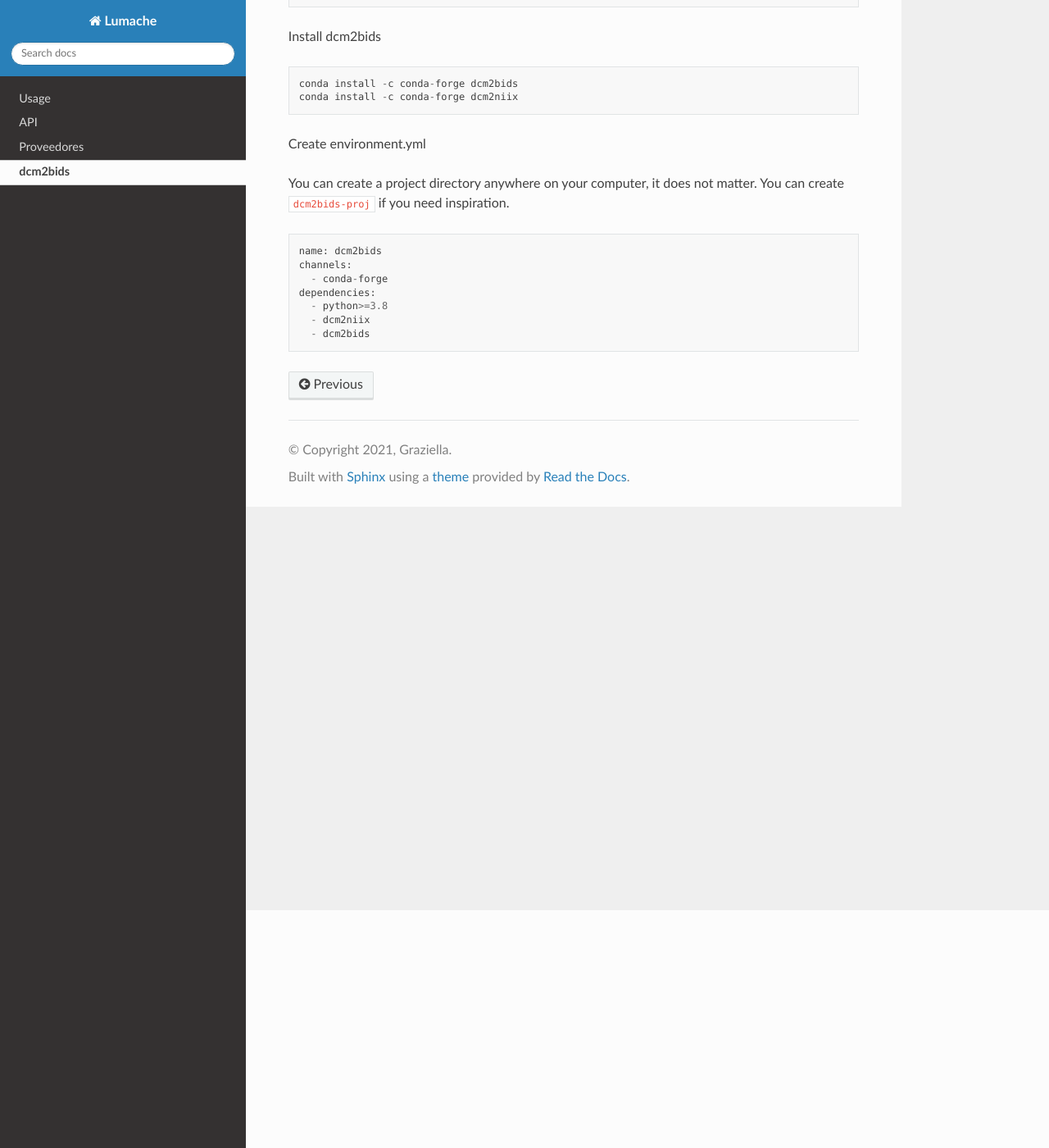
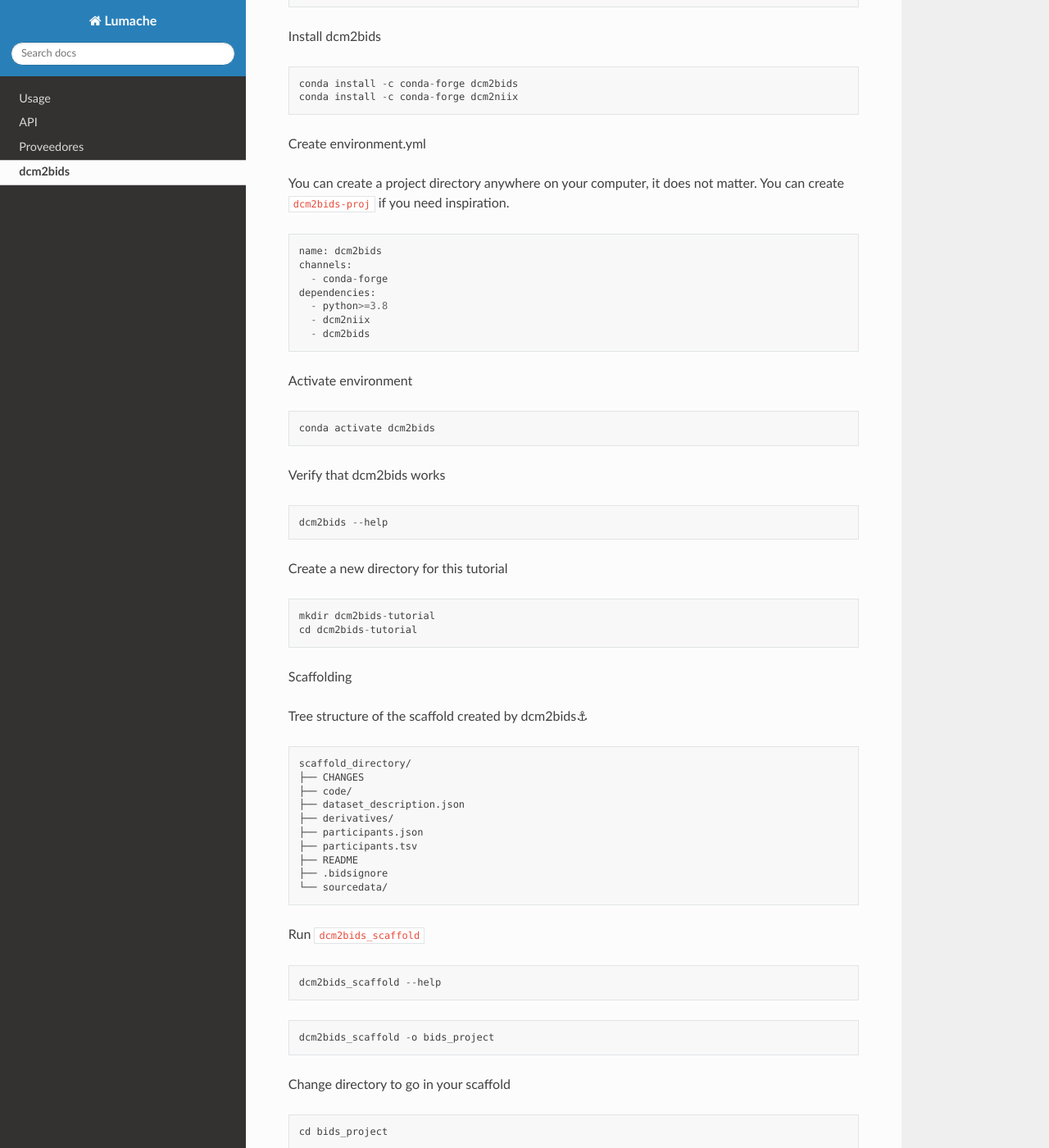
Before and after one commit to matecom57/santosg57-soporte, a Sphinx documentation site: the page built from docs/source/dcm2bids/dcm2bids.rst, in a window 1280 px wide and 1400 px high, scrolled down 290 px. Shown: the whole window at 82% size. Built offline with Sphinx 7.4.7 and the Read the Docs theme 3.1.0, drawn with Linux system fonts in a browser that asks for light colours; some of the changed text lies outside the part shown.

Commit message:
Test comité

```diff
--- a/docs/source/dcm2bids/dcm2bids.rst
+++ b/docs/source/dcm2bids/dcm2bids.rst
@@ -31,3 +31,83 @@ You can create ``dcm2bids-proj`` if you need inspiration.
      - python>=3.8
      - dcm2niix
      - dcm2bids
+
+Activate environment
+
+.. code:: Python
+
+   conda activate dcm2bids
+
+Verify that dcm2bids works
+
+.. code:: Python
+
+   dcm2bids --help
+
+Create a new directory for this tutorial
+
+.. code:: Python
+
+   mkdir dcm2bids-tutorial
+   cd dcm2bids-tutorial
+
+Scaffolding
+
+Tree structure of the scaffold created by dcm2bids⚓︎
+
+.. code:: bash
+
+   scaffold_directory/
+   ├── CHANGES
+   ├── code/
+   ├── dataset_description.json
+   ├── derivatives/
+   ├── participants.json
+   ├── participants.tsv
+   ├── README
+   ├── .bidsignore
+   └── sourcedata/
+
+Run ``dcm2bids_scaffold``
+
+.. code:: Python
+
+   dcm2bids_scaffold --help
+
+
+.. code:: Python
+
+   dcm2bids_scaffold -o bids_project
+
+Change directory to go in your scaffold
+
+.. code:: Python
+
+   cd bids_project
+
+Download neuroimaging data
+
+.. code:: Bash
+
+   wget -O dcm_qa_nih-master.zip https://github.com/neurolabusc/dcm_qa_nih/archive/refs/heads/master.zip
+
+   unzip dcm_qa_nih-master.zip -d sourcedata/
+
+   mv sourcedata/dcm_qa_nih-master sourcedata/dcm_qa_nih
+
+You should now have a ``dcm_qa_nih`` directory nested in sourcedata with a bunch of files and directories:
+
+.. code:: Bash
+
+   ls sourcedata/dcm_qa_nih
+
+Building the configuration file
+
+.. code:: Bash
+
+   dcm2bids_helper --help
+
+
+
+
+3 directories, 5 files
```
